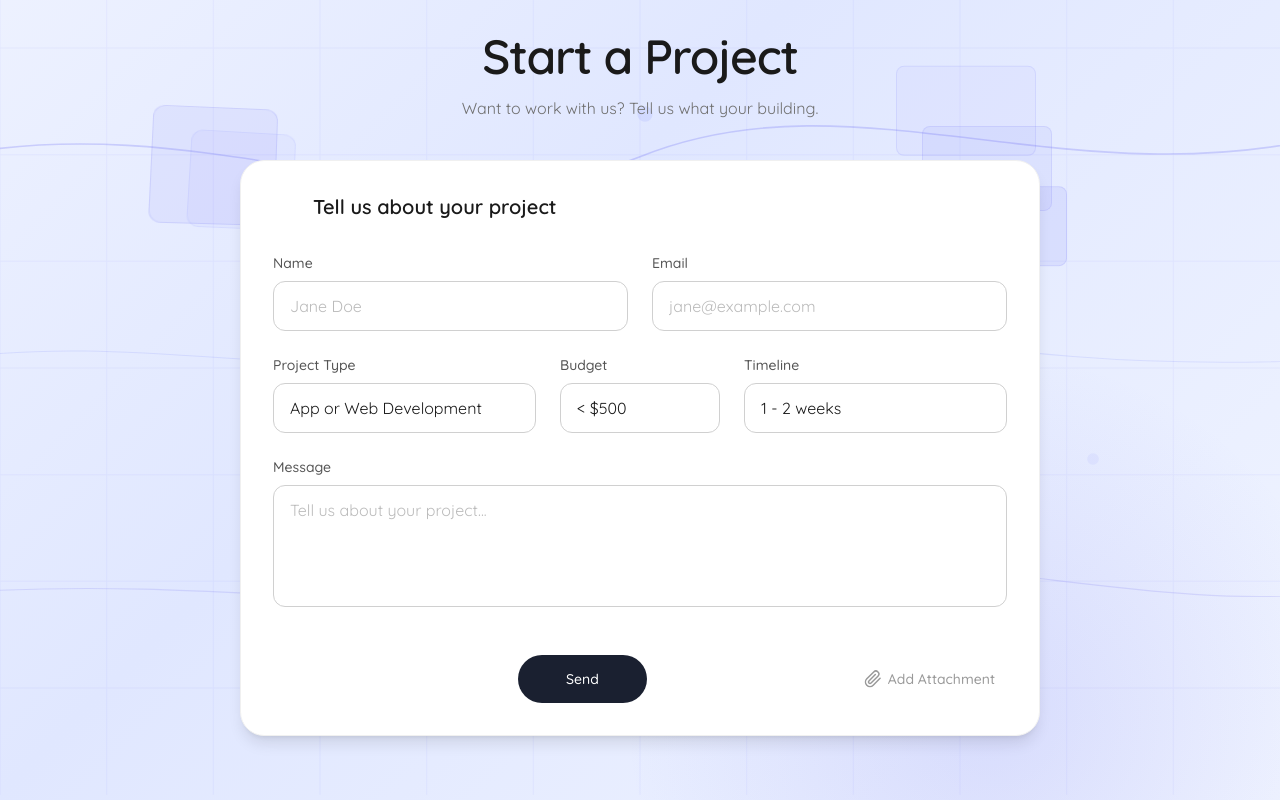
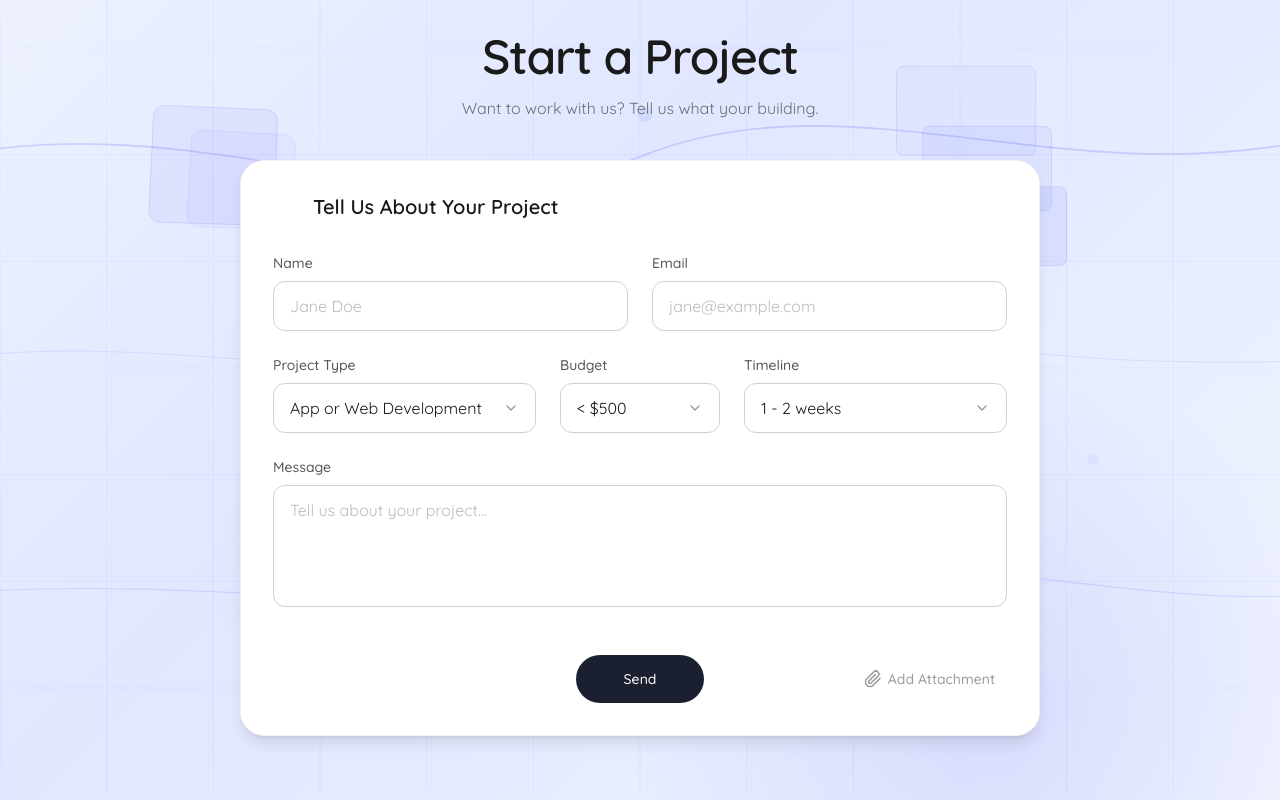
Before and after one commit to bkr541/DreamableSite1, a Next.js app: page / in a window 1280 px wide. Shown: the part 3442-4242 px from the top of the page. Built offline with nearby package versions, Linux system fonts and the light colour scheme; some icons are missing.

Commit message:
move to new supabase project

```diff
--- a/app/(marketing)/page.tsx
+++ b/app/(marketing)/page.tsx
@@ -9,6 +9,7 @@ import InteractiveElement from '@/components/InteractiveElement';
 import HeroRibbons from '@/components/HeroRibbons';
 import CubePuzzle from '@/components/CubePuzzle';
 import HeroCarousel from '@/components/HeroCarousel';
+import CustomSelect from '@/components/CustomSelect';
 import Image from 'next/image';
 import { HugeiconsIcon } from '@hugeicons/react';
 import { ToolCaseIcon } from '@hugeicons/core-free-icons';
@@ -248,7 +249,7 @@ export default function Home() {
             <div className="w-full rounded-3xl p-8 bg-white shadow-lg border border-[#F0F0F0]">
               <div className="flex items-center gap-3 mb-8">
                 <HugeiconsIcon icon={ToolCaseIcon} size={28} color="#1a2030" strokeWidth={2} />
-                <p className="text-xl font-semibold text-[#1a1a1a]">Tell us about your project</p>
+                <p className="text-xl font-semibold text-[#1a1a1a]">Tell Us About Your Project</p>
               </div>
               <form className="w-full space-y-6" onSubmit={handleSubmit} noValidate>
                 {/* Row 1: Name + Email */}
@@ -284,48 +285,30 @@ export default function Home() {
                 <div className="grid grid-cols-1 sm:grid-cols-[1fr_160px_1fr] gap-6">
                   <div className="flex flex-col">
                     <label htmlFor="contact-project" className="text-sm font-medium text-[#555] mb-2">Project Type</label>
-                    <select
+                    <CustomSelect
                       id="contact-project"
                       value={formData.projectType}
-                      onChange={(e) => setFormData({ ...formData, projectType: e.target.value })}
-                      className="w-full bg-white/60 rounded-xl px-4 py-3 text-[#1a1a1a] focus:outline-none focus:ring-2 focus:ring-cyan-200/50 border border-[#D0D0D0] transition-all appearance-none cursor-pointer"
-                    >
-                      <option value="App or Web Development">App or Web Development</option>
-                      <option value="Branding & Identity">Branding &amp; Identity</option>
-                      <option value="UI/UX Design">UI/UX Design</option>
-                      <option value="Consulting">Consulting</option>
-                      <option value="Other">Other</option>
-                    </select>
+                      onChange={(projectType) => setFormData({ ...formData, projectType })}
+                      options={['App or Web Development', 'Branding & Identity', 'UI/UX Design', 'Consulting', 'Other']}
+                    />
                   </div>
                   <div className="flex flex-col">
                     <label htmlFor="contact-budget" className="text-sm font-medium text-[#555] mb-2">Budget</label>
-                    <select
+                    <CustomSelect
                       id="contact-budget"
                       value={formData.budgetRange}
-                      onChange={(e) => setFormData({ ...formData, budgetRange: e.target.value })}
-                      className="w-full bg-white/60 rounded-xl px-4 py-3 text-[#1a1a1a] focus:outline-none focus:ring-2 focus:ring-cyan-200/50 border border-[#D0D0D0] transition-all appearance-none cursor-pointer"
-                    >
-                      <option value="< $500">&lt; $500</option>
-                      <option value="$500 - $1k">$500 - $1k</option>
-                      <option value="$1k - $5k">$1k - $5k</option>
-                      <option value="$5k+">$5k+</option>
-                    </select>
+                      onChange={(budgetRange) => setFormData({ ...formData, budgetRange })}
+                      options={['< $500', '$500 - $1k', '$1k - $5k', '$5k+']}
+                    />
                   </div>
                   <div className="flex flex-col">
                     <label htmlFor="contact-timeline" className="text-sm font-medium text-[#555] mb-2">Timeline</label>
-                    <select
+                    <CustomSelect
                       id="contact-timeline"
                       value={formData.timeline}
-                      onChange={(e) => setFormData({ ...formData, timeline: e.target.value })}
-                      className="w-full bg-white/60 rounded-xl px-4 py-3 text-[#1a1a1a] focus:outline-none focus:ring-2 focus:ring-cyan-200/50 border border-[#D0D0D0] transition-all appearance-none cursor-pointer"
-                    >
-                      <option value="1 - 2 weeks">1 - 2 weeks</option>
-                      <option value="1 month">1 month</option>
-                      <option value="2 - 3 months">2 - 3 months</option>
-                      <option value="3 - 6 months">3 - 6 months</option>
-                      <option value="6+ months">6+ months</option>
-                      <option value="Not sure">Not sure</option>
-                    </select>
+                      onChange={(timeline) => setFormData({ ...formData, timeline })}
+                      options={['1 - 2 weeks', '1 month', '2 - 3 months', '3 - 6 months', '6+ months', 'Not sure']}
+                    />
                   </div>
                 </div>
 
@@ -355,8 +338,8 @@ export default function Home() {
                 </div>
 
                 {/* Send button + attachment */}
-                <div className="flex items-center justify-between pt-6">
-                  <div className="w-10" />
+                <div className="grid grid-cols-[1fr_auto_1fr] items-center pt-6">
+                  <div />
                   <button
                     type="submit"
                     disabled={submitting}
@@ -364,7 +347,7 @@ export default function Home() {
                   >
                     {submitting ? 'Sending…' : 'Send'}
                   </button>
-                  <div className="flex items-center gap-1.5">
+                  <div className="flex items-center justify-end gap-1.5">
                     {attachment && (
                       <>
                         <span className="text-xs text-[#777] max-w-[90px] truncate">{attachment.name}</span>
--- /dev/null
+++ b/components/CustomSelect.tsx
@@ -0,0 +1,149 @@
+'use client';
+
+import { useEffect, useId, useRef, useState } from 'react';
+import { AnimatePresence, motion } from 'motion/react';
+
+interface CustomSelectProps {
+  id: string;
+  value: string;
+  options: string[];
+  onChange: (value: string) => void;
+}
+
+export default function CustomSelect({ id, value, options, onChange }: CustomSelectProps) {
+  const [open, setOpen] = useState(false);
+  const [activeIndex, setActiveIndex] = useState(0);
+  const rootRef = useRef<HTMLDivElement>(null);
+  const listId = useId();
+
+  const selectedIndex = Math.max(0, options.indexOf(value));
+
+  useEffect(() => {
+    if (!open) return;
+    const handlePointerDown = (e: MouseEvent) => {
+      if (!rootRef.current?.contains(e.target as Node)) setOpen(false);
+    };
+    document.addEventListener('mousedown', handlePointerDown);
+    return () => document.removeEventListener('mousedown', handlePointerDown);
+  }, [open]);
+
+  const openList = () => {
+    setActiveIndex(selectedIndex);
+    setOpen(true);
+  };
+
+  const select = (option: string) => {
+    onChange(option);
+    setOpen(false);
+  };
+
+  const handleKeyDown = (e: React.KeyboardEvent) => {
+    if (!open) {
+      if (e.key === 'ArrowDown' || e.key === 'ArrowUp' || e.key === 'Enter' || e.key === ' ') {
+        e.preventDefault();
+        openList();
+      }
+      return;
+    }
+    switch (e.key) {
+      case 'ArrowDown':
+        e.preventDefault();
+        setActiveIndex((i) => (i + 1) % options.length);
+        break;
+      case 'ArrowUp':
+        e.preventDefault();
+        setActiveIndex((i) => (i - 1 + options.length) % options.length);
+        break;
+      case 'Home':
+        e.preventDefault();
+        setActiveIndex(0);
+        break;
+      case 'End':
+        e.preventDefault();
+        setActiveIndex(options.length - 1);
+        break;
+      case 'Enter':
+      case ' ':
+        e.preventDefault();
+        select(options[activeIndex]);
+        break;
+      case 'Escape':
+        e.preventDefault();
+        setOpen(false);
+        break;
+      case 'Tab':
+        setOpen(false);
+        break;
+    }
+  };
+
+  return (
+    <div ref={rootRef} className="relative">
+      <button
+        type="button"
+        id={id}
+        role="combobox"
+        aria-haspopup="listbox"
+        aria-expanded={open}
+        aria-controls={listId}
+        aria-activedescendant={open ? `${listId}-${activeIndex}` : undefined}
+        onClick={() => (open ? setOpen(false) : openList())}
+        onKeyDown={handleKeyDown}
+        className="w-full flex items-center justify-between gap-2 bg-white/60 rounded-xl px-4 py-3 text-left text-[#1a1a1a] focus:outline-none focus:ring-2 focus:ring-cyan-200/50 border border-[#D0D0D0] transition-all cursor-pointer"
+      >
+        <span className="truncate">{value}</span>
+        <svg
+          width="16"
+          height="16"
+          viewBox="0 0 24 24"
+          fill="none"
+          stroke="currentColor"
+          strokeWidth="2"
+          strokeLinecap="round"
+          strokeLinejoin="round"
+          className={`shrink-0 text-[#999] transition-transform ${open ? 'rotate-180' : ''}`}
+          aria-hidden="true"
+        >
+          <polyline points="6 9 12 15 18 9" />
+        </svg>
+      </button>
+
+      <AnimatePresence>
+        {open && (
+          <motion.ul
+            id={listId}
+            role="listbox"
+            initial={{ opacity: 0, y: -6 }}
+            animate={{ opacity: 1, y: 0 }}
+            exit={{ opacity: 0, y: -6 }}
+            transition={{ duration: 0.15, ease: 'easeOut' }}
+            className="absolute left-0 right-0 top-full mt-2 z-30 max-h-64 overflow-auto rounded-xl bg-white border border-[#E5E5E5] shadow-lg p-1.5"
+          >
+            {options.map((option, i) => {
+              const isSelected = option === value;
+              const isActive = i === activeIndex;
+              return (
+                <li
+                  key={option}
+                  id={`${listId}-${i}`}
+                  role="option"
+                  aria-selected={isSelected}
+                  onMouseEnter={() => setActiveIndex(i)}
+                  onClick={() => select(option)}
+                  className={`flex items-center justify-between gap-2 px-3 py-2.5 rounded-lg cursor-pointer text-sm transition-colors ${isActive ? 'bg-[#eef2ff]' : ''} ${isSelected ? 'text-[#1a2030] font-medium' : 'text-[#555]'}`}
+                >
+                  <span className="truncate">{option}</span>
+                  {isSelected && (
+                    <svg width="14" height="14" viewBox="0 0 24 24" fill="none" stroke="currentColor" strokeWidth="2.5" strokeLinecap="round" strokeLinejoin="round" className="shrink-0 text-[#1a2030]" aria-hidden="true">
+                      <polyline points="20 6 9 17 4 12" />
+                    </svg>
+                  )}
+                </li>
+              );
+            })}
+          </motion.ul>
+        )}
+      </AnimatePresence>
+    </div>
+  );
+}
```
Also changed, not shown: supabase/.temp/linked-project.json (added), 2 other files (tests, documents, lock files or other folders).
